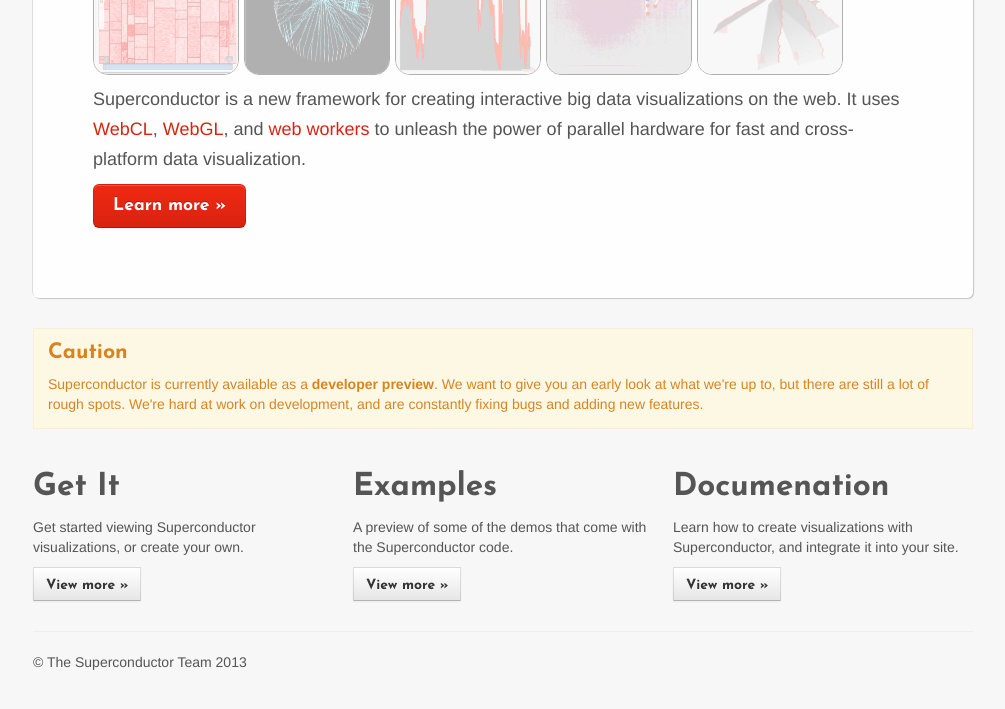
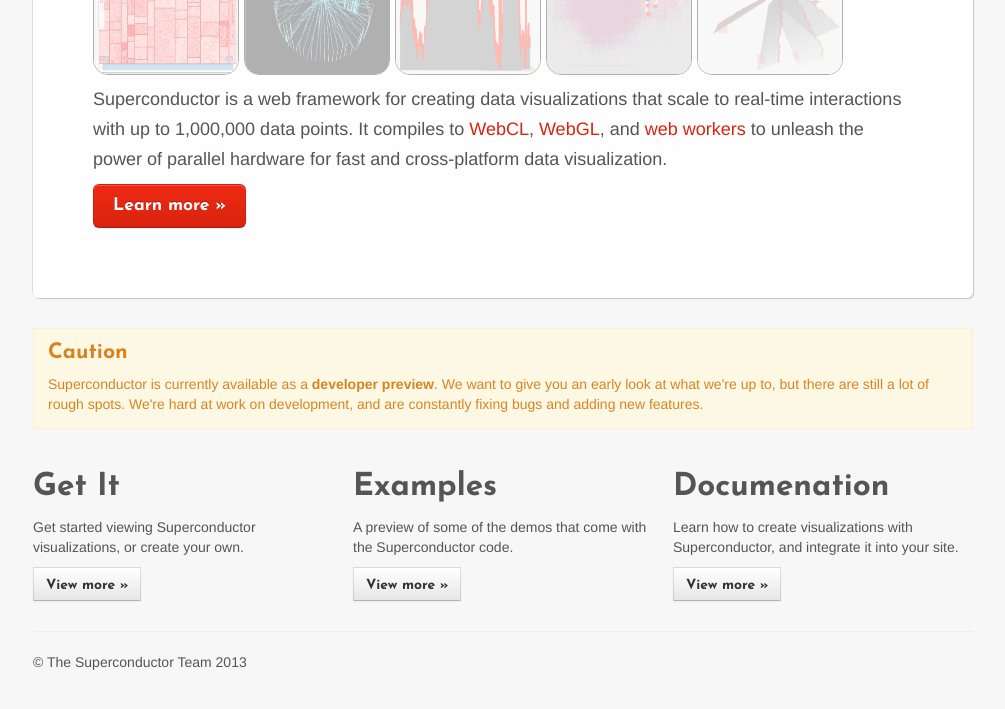
Before and after one commit to Superconductor/superconductor, a Jekyll site: the page built from index.html, in a window 1280 px wide and 1046 px high, cut to the strip 324-1033 px from the top of the window. Shown: the whole strip, without its empty margins (137-1142 px from the left). Built offline with Jekyll 4.4.1, drawn with Linux system fonts in a browser that asks for light colours; nearby versions of some CDN libraries.

Commit message:
Google group and more precise flavor text

```diff
--- a/_includes/navbar.html
+++ b/_includes/navbar.html
@@ -26,6 +26,7 @@
           <li class="{{ getit_button_class }}"><a href="{{ site.url }}getit/">Get It</a></li>
           <li class="{{ contact_button_class }}"><a href="{{ site.url }}demos/">Examples</a></li>
           <li class="{{ documents_button_class }}"><a href="{{ site.url }}docs/">Documentation</a></li>
+          <li class="{{ documents_button_class }}"><a href="https://groups.google.com/forum/?hl=en#!forum/sc-lang">Discuss</a></li>
         </ul>
       </div><!--/.nav-collapse -->
     </div>
--- a/index.html
+++ b/index.html
@@ -32,8 +32,8 @@
   	<div><a href="{{site.url}}demos"><img src="{{site.url}}img/gallery/small/parlabscreenshot2.png"/></a></div>
   	<div><a href="{{site.url}}demos"><img src="{{site.url}}img/gallery/small/star1.png"/></a></div>
   </div>
-  <p>Superconductor is a new framework for creating interactive big data visualizations on the web.
-  It uses <a href="http://www.khronos.org/webcl/">WebCL</a>, <a href="http://www.khronos.org/webgl/">WebGL</a>,
+  <p>Superconductor is a web framework for creating data visualizations that scale to real-time interactions with up to 1,000,000 data points.
+  It compiles to <a href="http://www.khronos.org/webcl/">WebCL</a>, <a href="http://www.khronos.org/webgl/">WebGL</a>,
   and <a href="https://developer.mozilla.org/en-US/docs/Web/Guide/Performance/Using_web_workers">web workers</a> to unleash the power of parallel hardware for fast and cross-platform data visualization.</p>
   <p><a href="{{site.url}}about/" class="btn btn-primary btn-large">Learn more &raquo;</a></p>
 </div>
```
